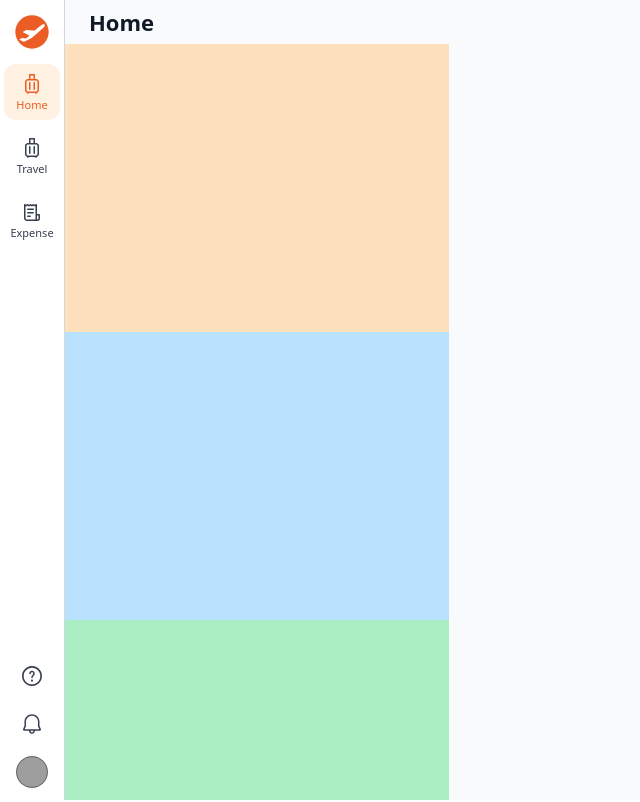
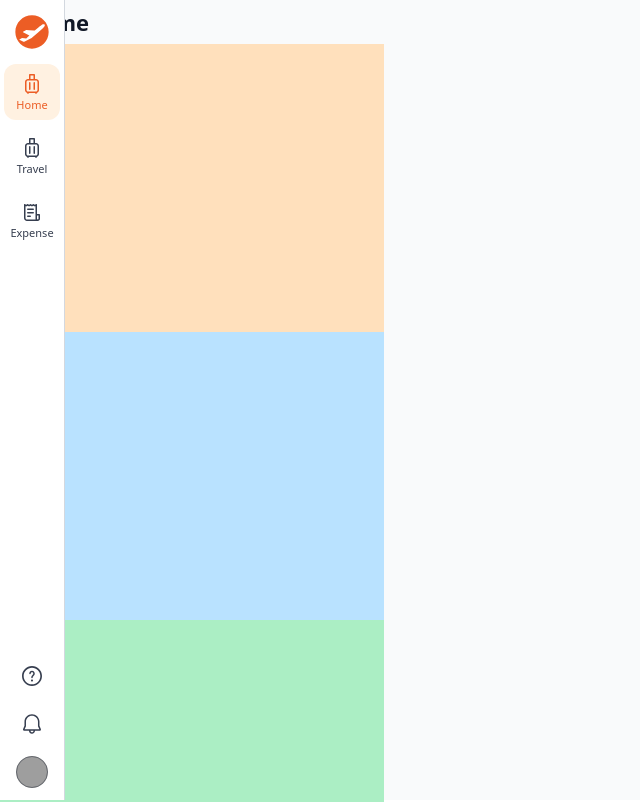
Before and after one commit to anveshdunna/vitede, a React (Vite) app: page / in a window 1280 px wide. Shown: the top 802 px of the page, without its empty margins (0-640 px from the left). Built offline with nearby package versions, Linux system fonts and the light colour scheme; grey boxes are pictures that could not be loaded.

Commit message:
global nav h-full

```diff
--- a/src/App.jsx
+++ b/src/App.jsx
@@ -29,9 +29,7 @@ function Layout(props) {
 
   return (
     <div
-      className={`flex h-screen min-h-screen flex-row ${
-        scrollDisabled ? `overflow-y-hidden pr-[17px]` : `overflow-y-auto`
-      } overflow-x-hidden bg-gray-50 text-gray-900`}
+      className={`flex h-screen min-h-screen flex-row bg-gray-50 text-gray-900`}
     >
       <NavContextProvider>
         <ScrollToTop>
--- a/src/components/GlobalNav.jsx
+++ b/src/components/GlobalNav.jsx
@@ -75,7 +75,7 @@ function GlobalNav() {
   return (
     <>
       {
-        <div className="sticky top-0 h-screen flex-none overflow-y-auto">
+        <div className="fixed top-0 h-full flex-none overflow-y-auto">
           {(navOpen || screenWidth > 1200) && (
             <div
               className="fixed h-screen w-full md:hidden"
```
